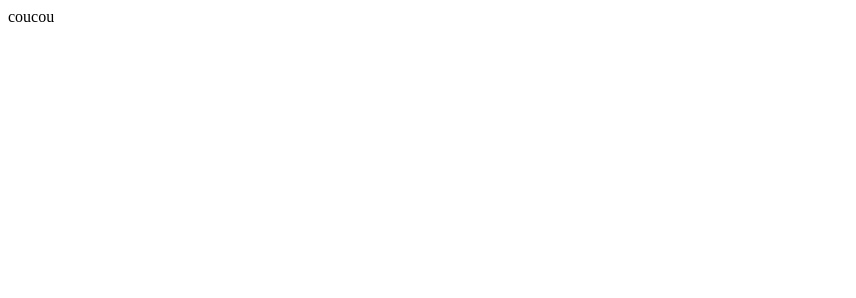
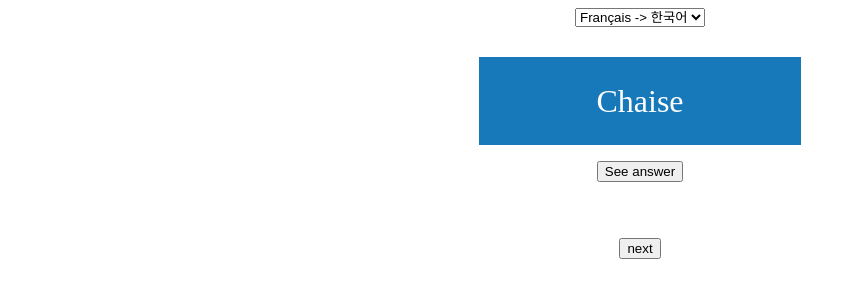
Before and after one commit to serialLinker/korean-learning, a plain HTML site: page index.html in a window 1280 px wide. Shown: the whole page, without its empty margins (0-856 px from the left). Drawn offline with Linux system fonts and the light colour scheme.

Commit message:
Add files via upload

```diff
--- a/index.html
+++ b/index.html
@@ -1 +1,113 @@
-coucou
+<html>
+    <head>
+        <meta charset="utf-8">
+        <title>Learning Korean</title>
+        <style>
+            #word {
+                margin-top : 30px;
+            }
+
+            #word, #answer {
+                text-align: center;
+            }
+
+            button, #choice {
+                margin: 0 auto;
+                display: block;
+            }
+
+            #answer {
+                visibility: hidden;
+            }
+
+            .left, .right {
+                width: 0;
+                height: 0;
+                border-left: 15px solid transparent;
+                border-right: 15px solid transparent;
+                border-bottom: 30px solid purple;
+            }
+
+            #word > .content {
+                min-width: 8em;
+                display: inline-block;
+                vertical-align: middle;
+                margin: 0 0 1rem 0;
+                padding: 0.85em 1em;
+                -webkit-appearance: none;
+                border: 1px solid transparent;
+                border-radius: 0;
+                transition: background-color 0.25s ease-out, color 0.25s ease-out;
+                font-size: 2rem;
+                line-height: 1;
+                text-align: center;
+                cursor: pointer;
+                background-color: #1779ba;
+                color: #fefefe;
+            }
+        </style>
+        <script src="script/data.js"></script>
+        <script>
+            nextIndex = 0;
+            currentConfiguration = configurations[0];
+
+            function changeAnswerVisibility() {
+                answerVisible = !answerVisible;
+                changeAnswerVisibility(answerVisible);
+
+            }
+
+            function changeAnswerVisibility(value) {
+                document.getElementById("answer").style.visibility = value ? "visible" : "hidden";
+            }
+
+            function nextWord() {
+                changeLanguage();
+                nextIndex = (nextIndex+1)%translations.length;
+            }
+
+            function changeLanguage() {
+                changeAnswerVisibility(false);
+                document.getElementById("word").getElementsByClassName("content")[0].innerHTML = translations[nextIndex][currentConfiguration.from];
+                document.getElementById("answer").innerHTML = translations[nextIndex][currentConfiguration.to];
+            }
+
+            function buildChoiceList() {
+                choice = document.getElementById('choice');
+                for(i = 0; i < configurations.length; i++) {
+                    configuration = configurations[i];
+                    choice.options[choice.options.length] = new Option(configuration.fromLabel + " -> " + configuration.toLabel, i);
+                }
+                choice.getElementsByTagName('option')[0].selected = 'selected'
+            }
+
+            function changeConfiguration() {
+                var x = document.getElementById("choice").value;
+                currentConfiguration = configurations[x];
+                changeLanguage();
+            }
+
+            window.onload = function() {
+                buildChoiceList();
+                changeConfiguration();
+            };
+        </script>
+    </head>
+    <body>
+        <select id="choice" onchange="changeConfiguration()"></select>
+
+        <div id="word">
+            <div class="content"></div>
+        </div>
+        <button onclick="changeAnswerVisibility(true)">
+            See answer
+        </button>
+        <p id="answer">
+
+        </p>
+
+        <button onclick="nextWord()">
+            next
+        </button>
+    </body>
+</html>
--- /dev/null
+++ b/script/data.js
@@ -0,0 +1,53 @@
+translations = [
+    {
+        "french" : "Chaise",
+        "korean": "의자"
+    },
+    {
+        "french" : "Lunettes",
+        "korean": "안경"
+    },
+    {
+        "french" : "Plantes",
+        "korean": "화분"
+    },
+    {
+        "french" : "Fenêtre",
+        "korean": "창문"
+    },
+    {
+        "french" : "Lit",
+        "korean": "침대"
+    },
+    {
+        "french" : "Maison",
+        "korean": "집"
+    },
+    {
+        "french" : "Porte",
+        "korean": "문"
+    },
+    {
+        "french" : "Baguettes",
+        "korean": "젓가락"
+    },
+    {
+        "french" : "Cuillère",
+        "korean": "숫가락"
+    }
+];
+
+configurations = [
+    {
+        "from" : "french",
+        "fromLabel" : "Français",
+        "to": "korean",
+        "toLabel" : "한국어"
+    },
+    {
+        "from" : "korean",
+        "fromLabel" : "한국어",
+        "to": "french",
+        "toLabel" : "Français"
+    },
+]
```
